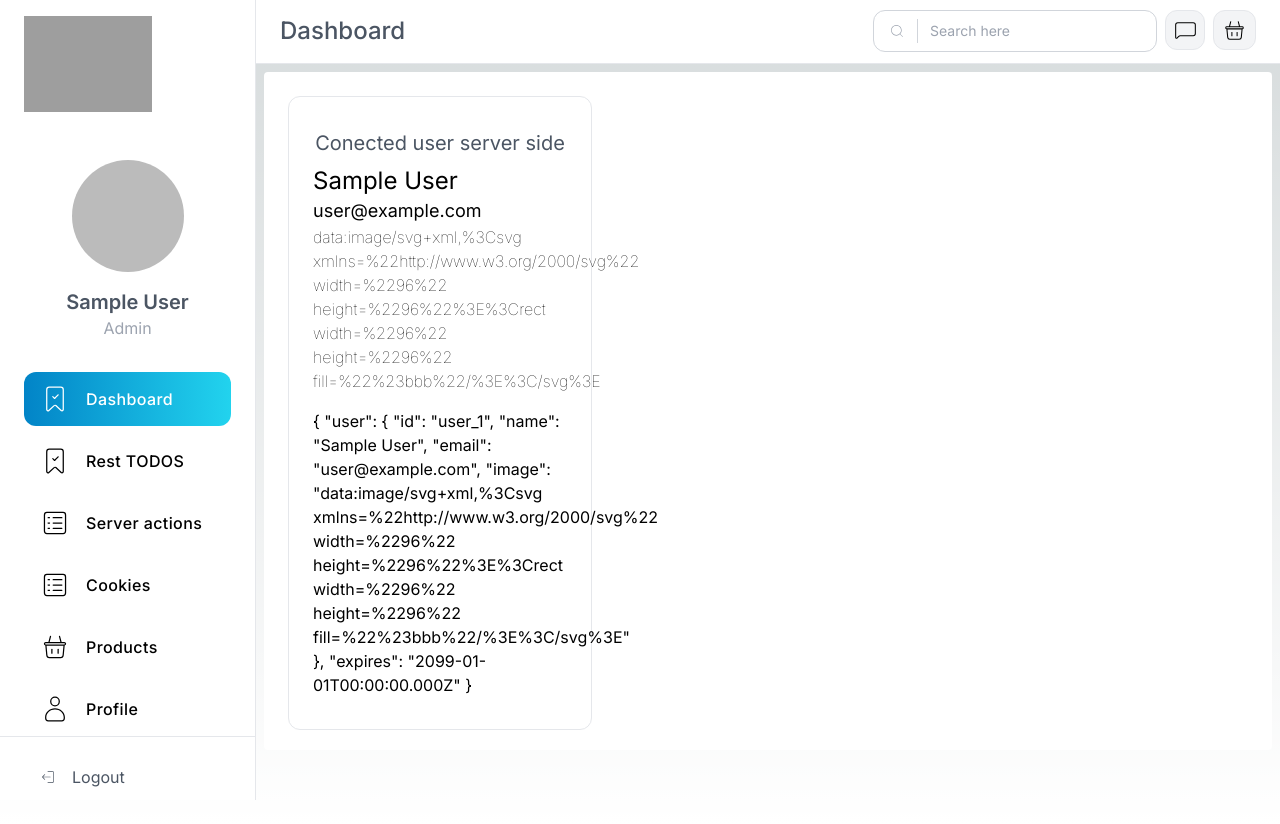
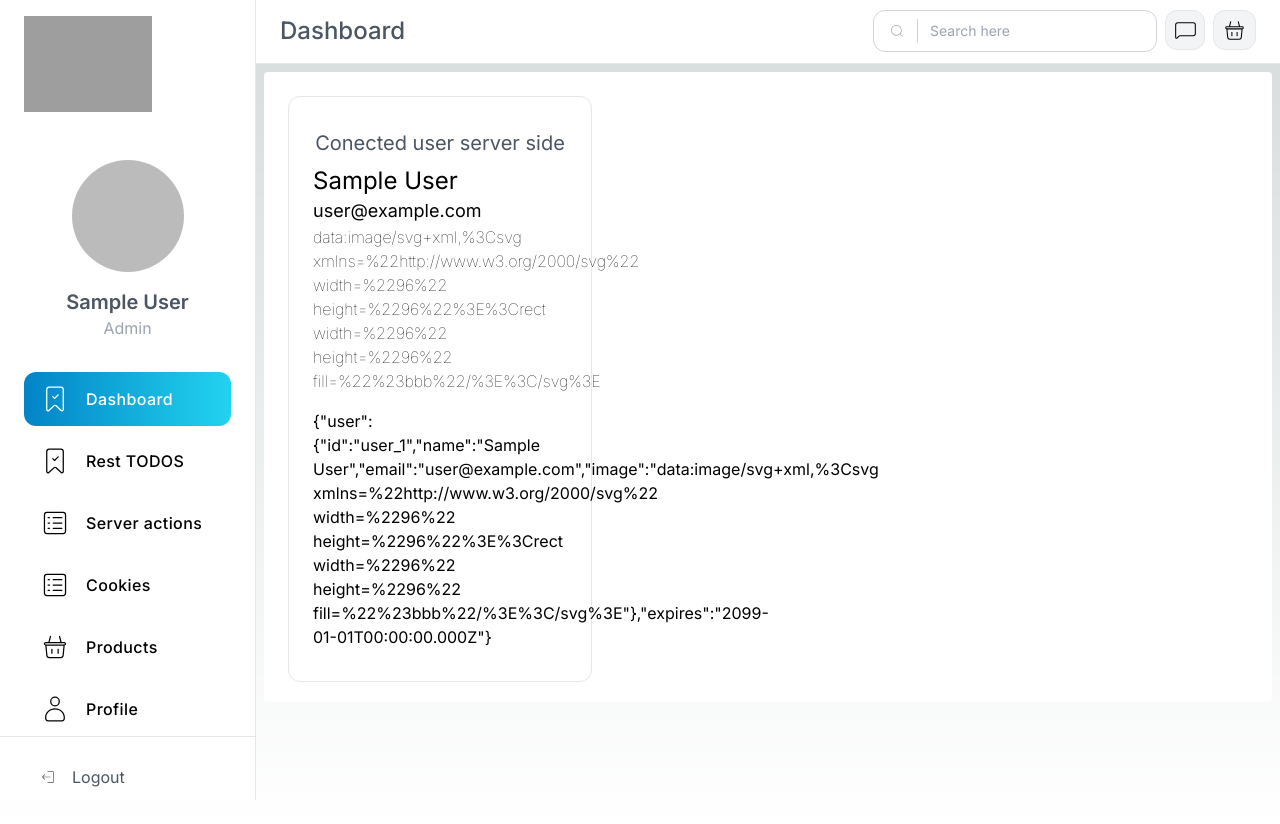
Before and after one commit to scrodrig/admin-todos, a Next.js app: page /dashboard in a window 1280 px wide. Built offline with nearby package versions, Linux system fonts and the light colour scheme; no server answers; sample sign-in values are in the browser's storage; grey boxes are pictures that could not be loaded.

Commit message:
refactor: Update DashboardPage component to display session information

```diff
--- a/src/app/dashboard/page.tsx
+++ b/src/app/dashboard/page.tsx
@@ -1,9 +1,11 @@
 import { WidgetItem } from '@/components'
 import { getServerSession } from 'next-auth'
 import { redirect } from 'next/navigation'
+import { authOptions } from '../api/auth/[...nextauth]/route'
 
 export default async function DashboardPage() {
-  const session = await getServerSession()
+  const session = await getServerSession(authOptions)
+  console.log({ session })
 
   if (!session) {
     redirect('/api/auth/signin')
@@ -17,7 +19,7 @@ export default async function DashboardPage() {
           <span className="text-lg">{session.user?.email}</span>
           <span className="font-thin">{session.user?.image}</span>
         </div>
-        <div className="flex flex-col">{JSON.stringify(session, null, 2)}</div>
+        <div className="flex flex-col">{JSON.stringify(session)}</div>
       </WidgetItem>
     </div>
   )
```
